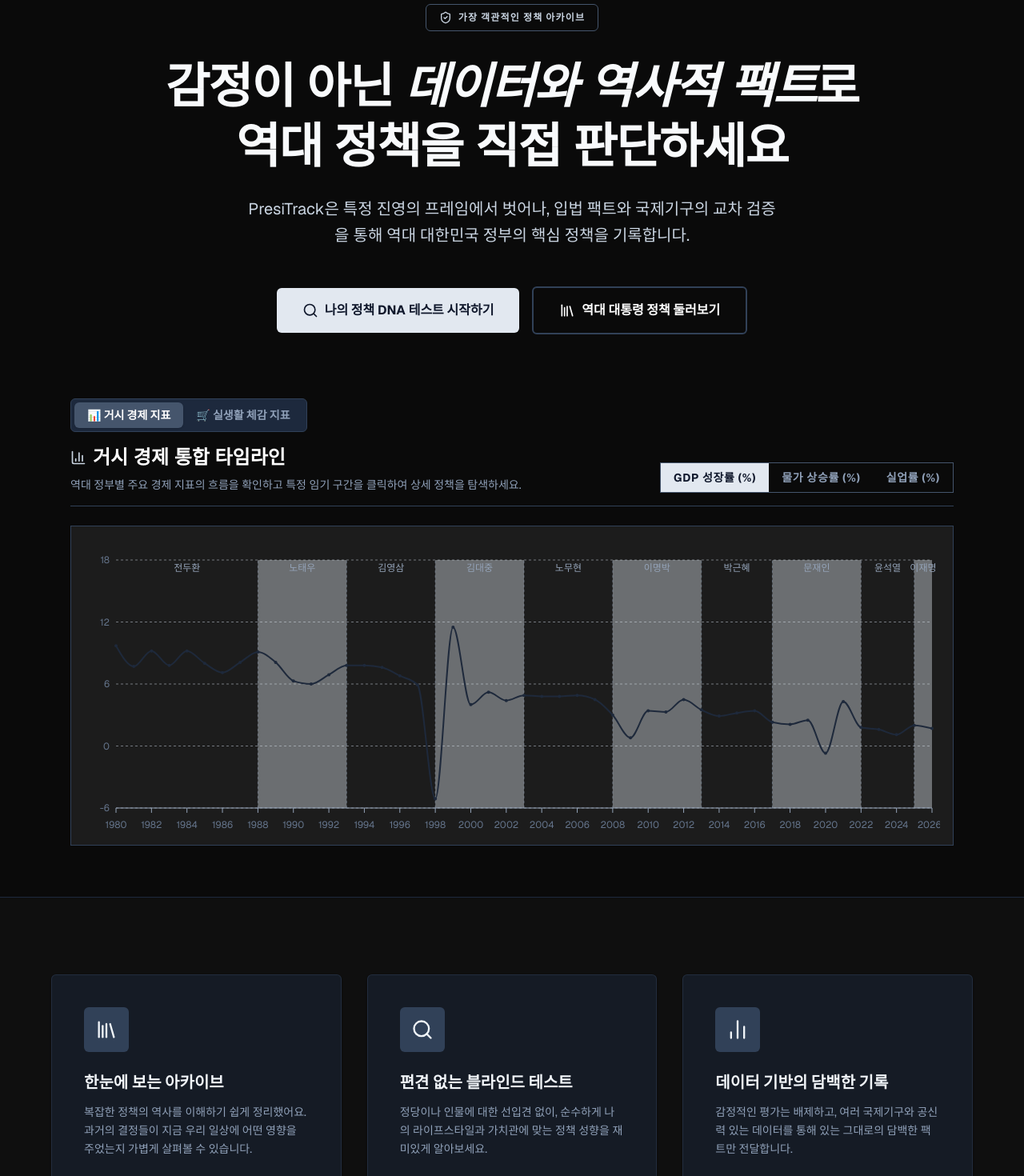
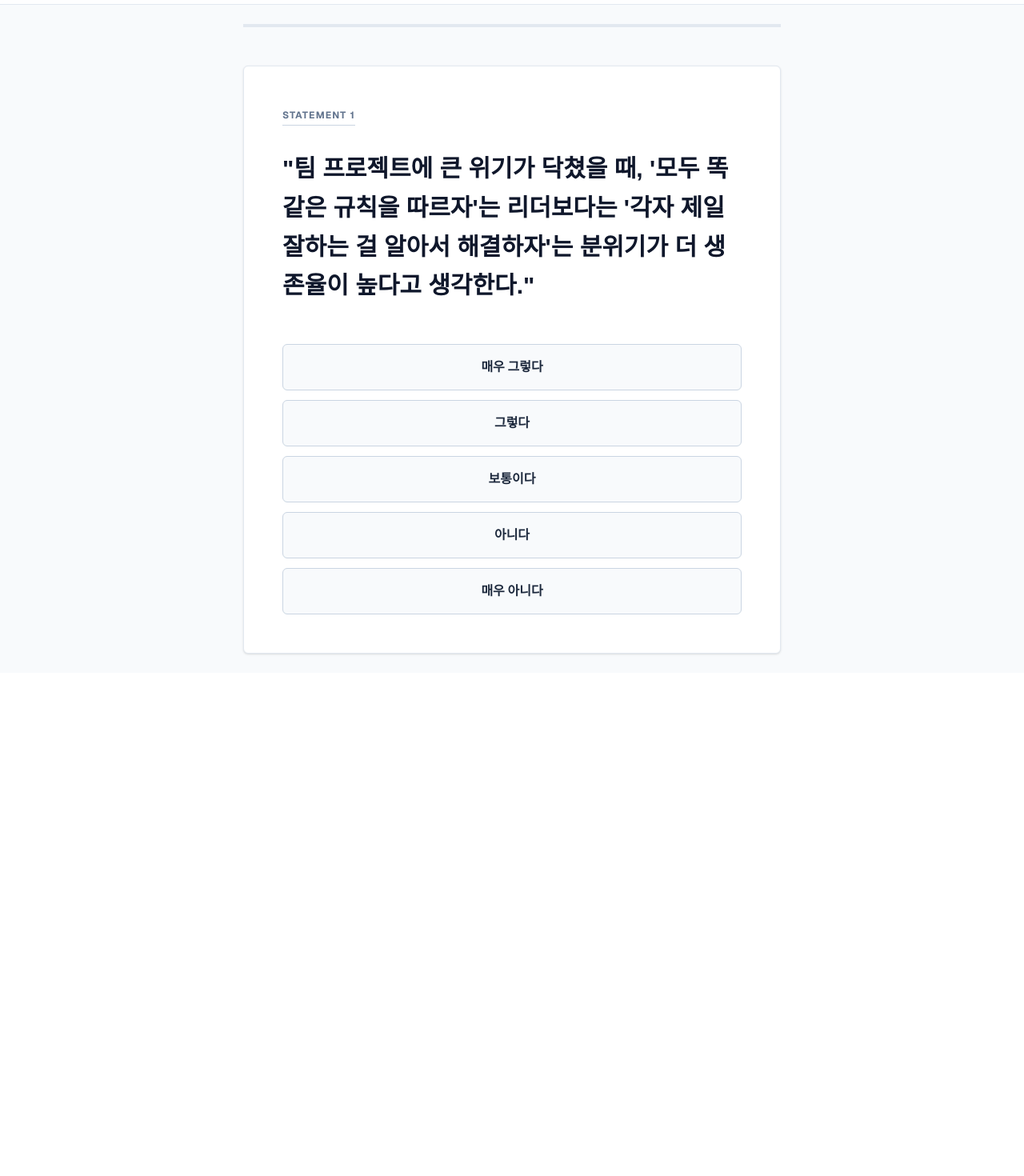
Before and after one commit to Ryu303/presid, a Next.js app: page / in a window 1280 px wide. Shown: the part 140-1610 px from the top of the page at 80% size. After the commit the page ends 981 px from the top, so only its background shows below. Built offline with nearby package versions, Linux system fonts and the light colour scheme.

Commit message:
Add files via upload

```diff
--- a/src/app/layout.tsx
+++ b/src/app/layout.tsx
@@ -29,7 +29,7 @@
       <body className={`${inter.variable} ${notoSerif.variable} font-sans bg-slate-50 dark:bg-slate-950 text-slate-900 dark:text-slate-200 antialiased`} style={{ background: 'var(--background)', color: 'var(--foreground)' }}>
         <ThemeProvider
           attribute="class"
-          defaultTheme="dark"
+          defaultTheme="light"
           enableSystem
           disableTransitionOnChange
         >
--- a/src/app/page.tsx
+++ b/src/app/page.tsx
@@ -1,92 +1,5 @@
-"use client";
-
-import Link from "next/link";
-import { ArrowRight, BarChart2, Library, ShieldCheck, Search } from "lucide-react";
-import { useTheme } from "next-themes";
-import { useEffect, useState } from "react";
-import MacroChart from "@/components/timeline/MacroChart";
+import TestPage from "./test/page";
 
 export default function LandingPage() {
-  const { theme, setTheme } = useTheme();
-  const [mounted, setMounted] = useState(false);
-
-  useEffect(() => {
-    setMounted(true);
-  }, []);
-
-  return (
-    <main className="min-h-screen bg-transparent text-slate-900 dark:text-slate-200 flex flex-col font-sans transition-colors duration-300">
-
-
-      <section className="flex-1 flex flex-col items-center justify-center px-6 py-20 text-center">
-        <div className="inline-flex items-center gap-2 px-4 py-2 border border-slate-300 dark:border-slate-600 uppercase tracking-widest text-slate-800 dark:text-slate-300 font-bold text-xs mb-8 rounded-sm">
-          <ShieldCheck className="w-4 h-4" />
-          가장 객관적인 정책 아카이브
-        </div>
-        <h1 className="text-4xl md:text-6xl font-serif font-black mb-6 leading-tight tracking-tight max-w-4xl text-slate-900 dark:text-slate-50">
-          감정이 아닌 <span className="italic">데이터와 역사적 팩트</span>로 <br className="hidden md:block"/>역대 정책을 직접 판단하세요
-        </h1>
-        <p className="text-lg md:text-xl text-slate-700 dark:text-slate-300 max-w-2xl mb-12 leading-relaxed">
-          PresiTrack은 특정 진영의 프레임에서 벗어나, 입법 팩트와 국제기구의 교차 검증을 통해 역대 대한민국 정부의 핵심 정책을 기록합니다.
-        </p>
-
-        <div className="flex flex-col sm:flex-row items-center gap-4 w-full sm:w-auto justify-center">
-          <Link
-            href="/test"
-            className="flex items-center justify-center gap-2 w-full sm:w-auto px-8 py-4 bg-slate-900 dark:bg-slate-200 hover:bg-slate-800 dark:hover:bg-white text-white dark:text-slate-900 rounded-sm font-bold transition-all shadow-none"
-          >
-            <Search className="w-5 h-5" />
-            나의 정책 DNA 테스트 시작하기
-          </Link>
-          <Link
-            href="/timeline"
-            className="flex items-center justify-center gap-2 w-full sm:w-auto px-8 py-4 bg-transparent border-2 border-slate-300 dark:border-slate-700 hover:bg-slate-100 dark:hover:bg-slate-800 text-slate-900 dark:text-white rounded-sm font-bold transition-all"
-          >
-            <Library className="w-5 h-5" />
-            역대 대통령 정책 둘러보기
-          </Link>
-        </div>
-      </section>
-
-      <MacroChart />
-
-      <section className="px-6 py-24 bg-slate-50 dark:bg-[#1C1C1C]/30 border-t border-slate-200 dark:border-slate-800">
-        <div className="max-w-6xl mx-auto grid grid-cols-1 md:grid-cols-3 gap-8">
-          <div className="bg-white dark:bg-slate-800/50 p-10 rounded-sm border border-slate-200 dark:border-slate-700/50 shadow-sm hover:shadow-md transition-shadow">
-            <div className="w-14 h-14 bg-slate-100 dark:bg-slate-700 text-slate-900 dark:text-slate-100 rounded-sm flex items-center justify-center mb-6">
-              <Library className="w-7 h-7" />
-            </div>
-            <h3 className="text-xl font-bold mb-3 text-slate-800 dark:text-slate-100">한눈에 보는 아카이브</h3>
-            <p className="text-slate-600 dark:text-slate-400 leading-relaxed text-sm">
-              복잡한 정책의 역사를 이해하기 쉽게 정리했어요. 과거의 결정들이 지금 우리 일상에 어떤 영향을 주었는지 가볍게 살펴볼 수 있습니다.
-            </p>
-          </div>
-
-          <div className="bg-white dark:bg-slate-800/50 p-10 rounded-sm border border-slate-200 dark:border-slate-700/50 shadow-sm hover:shadow-md transition-shadow">
-            <div className="w-14 h-14 bg-slate-100 dark:bg-slate-700 text-slate-900 dark:text-slate-100 rounded-sm flex items-center justify-center mb-6">
-              <Search className="w-7 h-7" />
-            </div>
-            <h3 className="text-xl font-bold mb-3 text-slate-800 dark:text-slate-100">편견 없는 블라인드 테스트</h3>
-            <p className="text-slate-600 dark:text-slate-400 leading-relaxed text-sm">
-              정당이나 인물에 대한 선입견 없이, 순수하게 나의 라이프스타일과 가치관에 맞는 정책 성향을 재미있게 알아보세요.
-            </p>
-          </div>
-
-          <div className="bg-white dark:bg-slate-800/50 p-10 rounded-sm border border-slate-200 dark:border-slate-700/50 shadow-sm hover:shadow-md transition-shadow">
-            <div className="w-14 h-14 bg-slate-100 dark:bg-slate-700 text-slate-900 dark:text-slate-100 rounded-sm flex items-center justify-center mb-6">
-              <BarChart2 className="w-7 h-7" />
-            </div>
-            <h3 className="text-xl font-bold mb-3 text-slate-800 dark:text-slate-100">데이터 기반의 담백한 기록</h3>
-            <p className="text-slate-600 dark:text-slate-400 leading-relaxed text-sm">
-              감정적인 평가는 배제하고, 여러 국제기구와 공신력 있는 데이터를 통해 있는 그대로의 담백한 팩트만 전달합니다.
-            </p>
-          </div>
-        </div>
-      </section>
-
-      <footer className="py-10 text-center text-slate-400 dark:text-slate-600 text-sm border-t border-slate-200 dark:border-slate-800">
-        <p>© 2026 PresiTrack. Discover your policy DNA.</p>
-      </footer>
-    </main>
-  );
+  return <TestPage />;
 }
```
